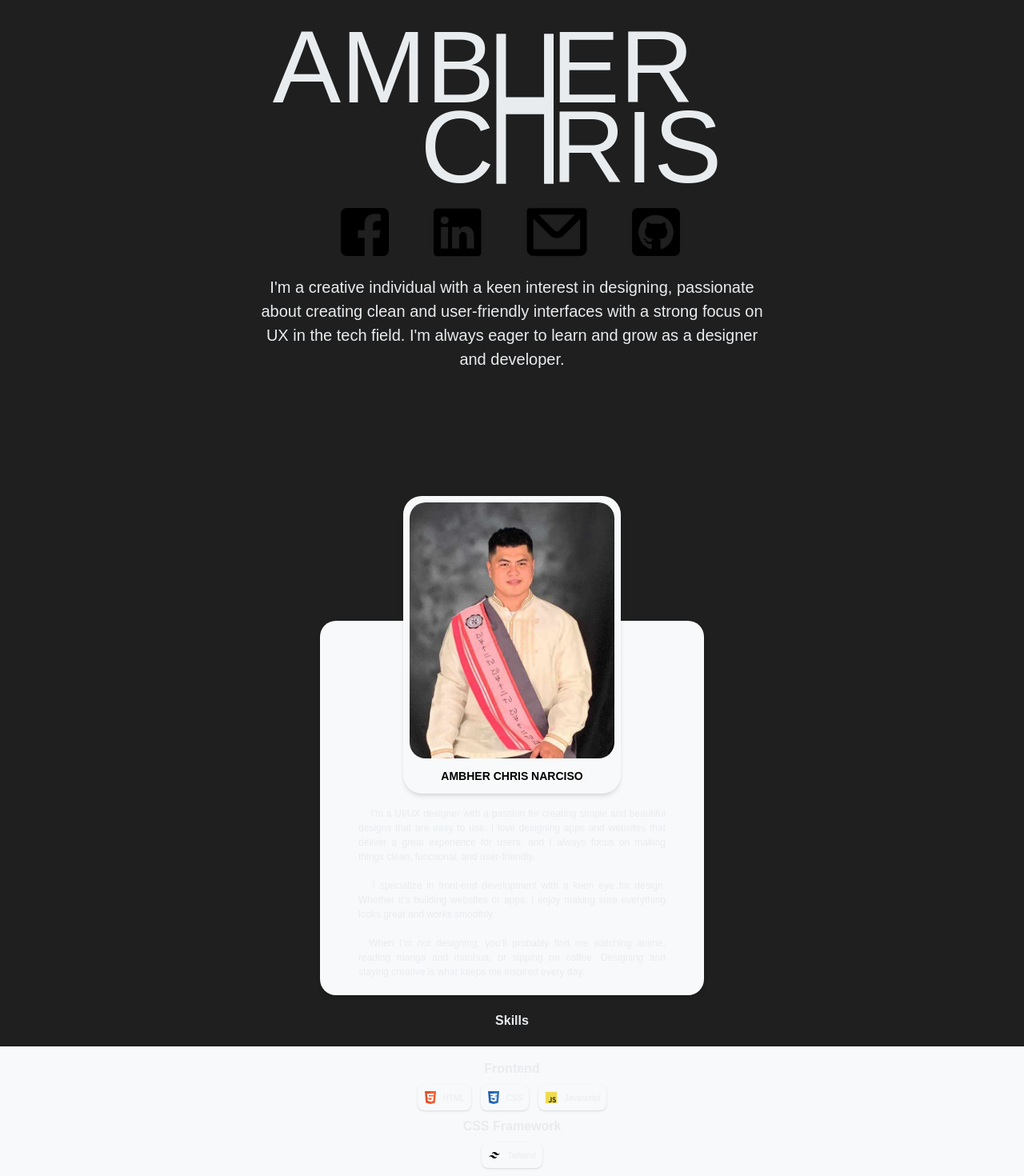
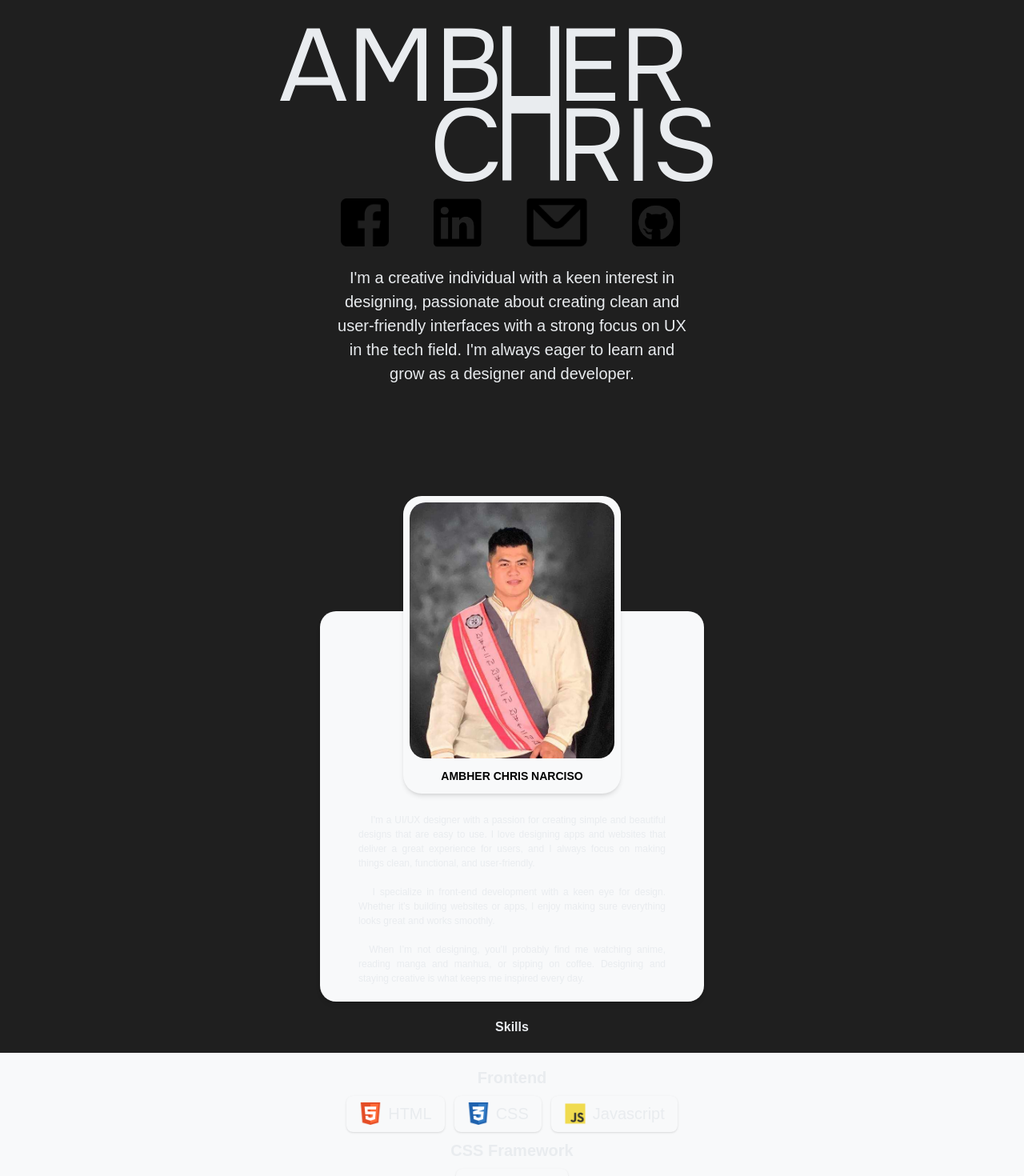
Before and after one commit to AmbherChris/AmbherChrisPortfolio, a Next.js app: page / in a window 1280 px wide. Shown: the part 180-1650 px from the top of the page at 80% size. Built offline with nearby package versions, Linux system fonts and the light colour scheme.

Commit message:
may 15 1928

```diff
--- a/src/app/Components/Home.js
+++ b/src/app/Components/Home.js
@@ -13,13 +13,14 @@ const roboto = Roboto({
 
 export default function Landing() {
   return (
-    <div className='home'>
+    <div className='home '>
        <div className="name_container">
-        <h1 className=" name1">
+
+        <h1 className=" name1  font-onest">
           AMB&nbsp; ER
         </h1>
 
-        <h1 className="name2 ">
+        <h1 className="name2 font-onest ">
           H
         </h1>
         <h1 className="name3 ">
--- a/src/app/Components/about.js
+++ b/src/app/Components/about.js
@@ -114,12 +114,12 @@ export default function About() {
                     <div key={type}>
 
                         <h2 className="type_of_skills">{type}</h2>
-                        <div className="flex items-center justify-center gap-3 ">
+                        <div className=" flex items-center justify-center gap-3 ">
 
                             {items.map(item => (
-                                <div key={item.name} className="flex  bg-[#f8f9fa] w-fit h-auto p-2 items-center justify-center text-center gap-2 rounded-lg my-2 shadow-sm ">
-                                    <img src={item.image} alt={item.name} className="w-4 h-auto " />
-                                    <p className="text-[10px]">{item.name}</p>
+                                <div key={item.name} className="skills_name_container  ">
+                                    <img src={item.image} alt={item.name} className="skills_icon " />
+                                    <p className="skills_name">{item.name}</p>
 
                                 </div>
                             ))}
--- a/src/app/globals.css
+++ b/src/app/globals.css
@@ -1,6 +1,9 @@
 @import url('https://fonts.googleapis.com/css2?family=Oswald:wght@200..700&family=Roboto:ital,wght@0,100..900;1,100..900&display=swap');
+@import url('https://fonts.googleapis.com/css2?family=Onest:wght@100..900&display=swap');
+@import "tailwindcss";
 
-@import "tailwindcss";
+
+
 
 
 
@@ -53,8 +56,12 @@ body {
 
 .name1 {
   @apply text-6xl absolute top-[17px] mr-12
+
+
 }
-
+.name1, .name2, .name3 {
+  font-family: 'Onest', sans-serif;
+}
 .name2 {
   @apply text-6xl scale-y-213 absolute top-[42.5px]
 }
@@ -105,14 +112,24 @@ body {
   @apply mt-65 text-[12px] w-[80%] text-justify
 }
 
+
+/*skills page style*/
 .skills_container {
   @apply bg-[#f8f9fa] w-full text-center h-auto pt-4 pb-11 shadow-md
 }
 
 .type_of_skills {
-  @apply text-[3] font-bold
+  @apply text-[1rem] font-bold
 }
-
+.skills_name_container {
+  @apply flex  bg-[#f8f9fa] w-auto h-auto p-2 items-center justify-center text-center gap-2 rounded-lg my-2 shadow-sm
+}
+.skills_name {
+  @apply text-sm
+}
+.skills_icon {
+  @apply w-4 h-auto
+}
 
 
 
@@ -124,19 +141,19 @@ body {
 
   /*small home page style*/
   .name1 {
-    @apply text-9xl top-15 mr-18
+    @apply text-9xl top-15 mr-18 w-200
   }
 
   .name2 {
-    @apply text-9xl top-28 ml-8
+    @apply text-9xl top-28 ml-12
   }
 
   .name3 {
-    @apply text-9xl top-40 ml-37
+    @apply text-9xl top-40 ml-39
   }
 
   .icon_container {
-    @apply mt-70 gap-10
+    @apply mt-67 gap-10
   }
 
   .fb {
@@ -152,7 +169,7 @@ body {
     @apply h-17 w-auto
   }
   .home_words {
-  @apply text-center text-[20px] w-[40rem] mt-1 h-50
+  @apply text-center text-[20px] w-[450px] mt-1 h-50
 }
 
   /*small about page style*/
@@ -161,18 +178,47 @@ body {
   }
 
   .about_words {
-    @apply mt-58
+    @apply mt-63
   }
 
   .pic_container {
     @apply top-200
   }
+
+
+
+  /*small skills page style*/
+
+  .skills_name_container {
+  @apply flex  bg-[#f8f9fa] w-auto h-auto px-4 items-center justify-center text-center gap-2 rounded-lg my-2 shadow-sm
+}
+.type_of_skills {
+  @apply text-[20px] font-bold
+}
+.skills_container {
+  @apply bg-[#f8f9fa] w-full text-center h-auto pt-4 pb-11 shadow-md
+}
+.skills_name {
+  @apply text-[20px]
+}
+.skills_icon {
+  @apply w-7 h-auto
+}
+
 }
 
 
 
 
-@media (min-width: 768px) {}
+@media (min-width: 768px) {
+.name1 {
+
+}
 
 
-@media (min-width: 1024) {}
+
+
+}
+
+
+@media (min-width: 1024px) {}
--- a/src/app/layout.js
+++ b/src/app/layout.js
@@ -1,23 +1,32 @@
 import { Roboto } from "next/font/google";
+import { Onest } from "next/font/google";
 import "./globals.css";
 
+// Roboto
 const roboto = Roboto({
-  subsets: ['latin'],
-  weight: ['400', '500', '700'], // include weights you need
-  variable: '--font-roboto', // required for Tailwind integration
-})
+  subsets: ["latin"],
+  weight: ["400", "500", "700"],
+  variable: "--font-roboto",
+});
+
+// Onest
+const onest = Onest({
+  subsets: ["latin"],
+  weight: ["400", "600", "700"],
+  variable: "--font-onest", // Tailwind will use this class
+});
 
 export const metadata = {
   title: "Ambher Chris Narciso",
-  description: "Ambher Cheis,s Portfolio",
+  description: "Ambher Chris's Portfolio",
   icons: {
-    icon: "/favicon.svg", // ← this points to your SVG
+    icon: "/favicon.svg",
   },
 };
 
 export default function RootLayout({ children }) {
   return (
-    <html lang="en" className={roboto.variable}>
+    <html lang="en" className={`${roboto.variable} ${onest.variable}`}>
       <body>{children}</body>
     </html>
   );
--- a/tailwind.config.js
+++ b/tailwind.config.js
@@ -1,14 +1,14 @@
-/** @type {import('tailwindcss').Config} */
+// tailwind.config.js
 module.exports = {
   content: [
-    './pages/**/*.{js,jsx}',
-    './components/**/*.{js,jsx}',
-    './app/**/*.{js,jsx}', // if you're using App Router
+    './app/**/*.{js,ts,jsx,tsx}',
+    './components/**/*.{js,ts,jsx,tsx}',
   ],
   theme: {
     extend: {
       fontFamily: {
-        roboto: ['var(--font-roboto)', 'sans-serif'],
+        onest: ['Onest', 'sans-serif'], // 👈 this makes `font-onest` usable
+        roboto: ['var(--font-roboto)'],  // optional: to use Roboto
       },
     },
   },
```
